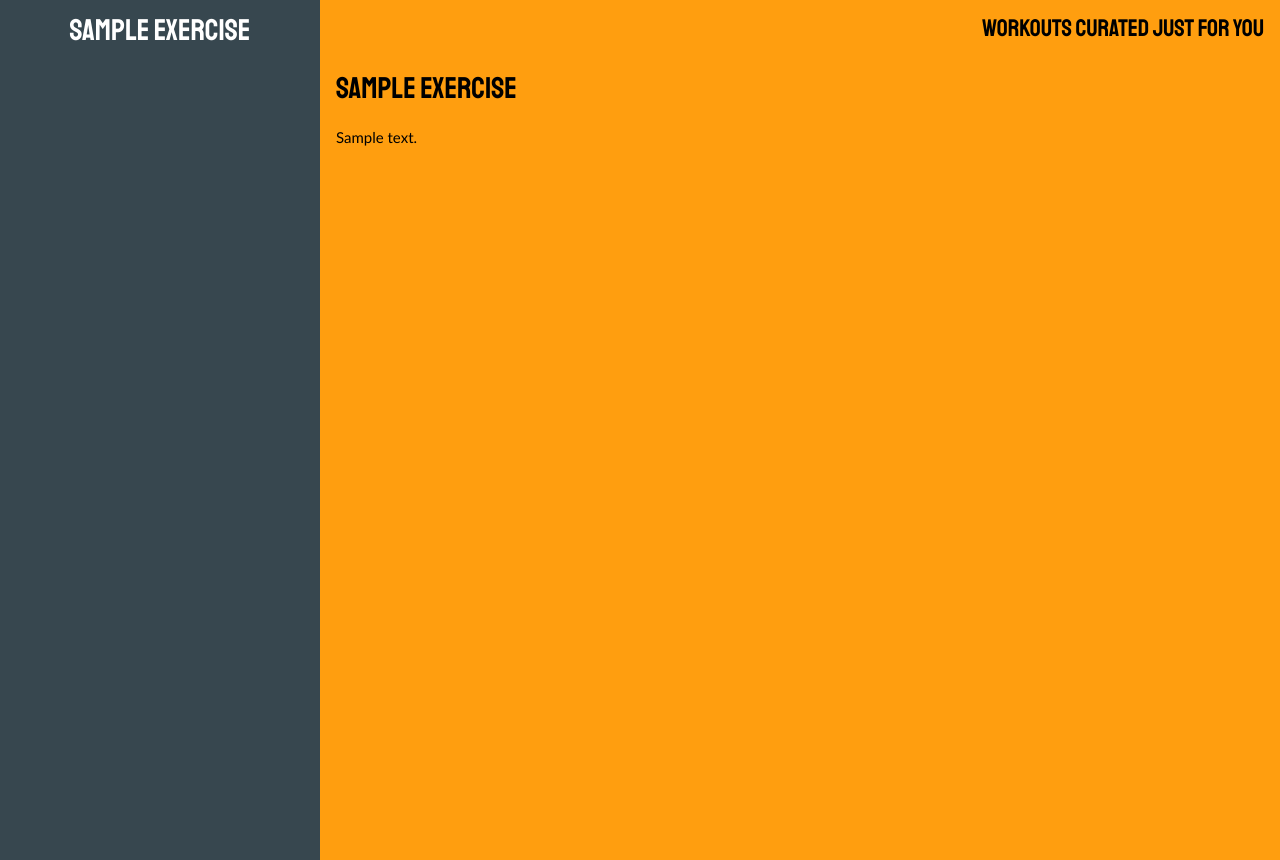
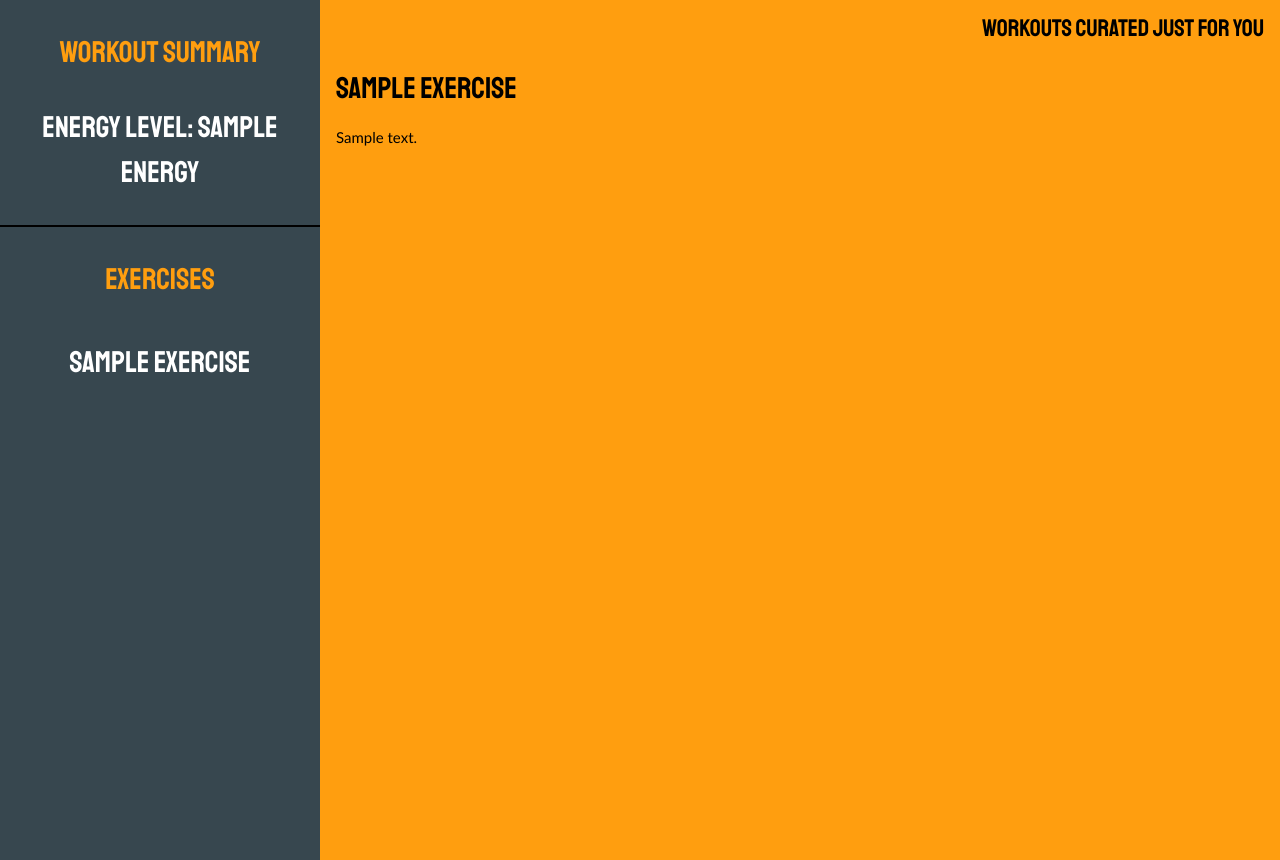
Before and after one commit to NaomiHYNg/DCPNN-c4920project, a Flask app: template templates/summary.html in a window 1280 px wide. Shown: the part 104-964 px from the top of the page. Run offline with Flask 2, Linux system fonts and the light colour scheme; the template is opened without the code that fills it: most values are stand-ins (such as "Sample title", 1, 10 or a date in 2020).

Commit message:
Sidebar still clipping. Temporary fix: height:90%

```diff
--- a/__init__.py
+++ b/__init__.py
@@ -59,7 +59,16 @@ def summary():
 
             content = json.loads(response.content)
 
-            return render_template('summary.html', exercise_list=content, username=request.form['username'])
+            energy = "MODERATE"
+
+            if request.form['energy'] == '3':
+                energy = "LOW"
+            elif request.form['energy'] == '6':
+                energy = "MODERATE"
+            elif request.form['energy'] == '9':
+                energy = "HIGH"
+
+            return render_template('summary.html', energy=energy, exercise_list=content, username=request.form['username'])
         except:
             error = "Error connecting to server!"
 
--- /dev/null
+++ b/static/css/main.css
@@ -0,0 +1,7 @@
+.delete{
+    color: red;
+    display: none;
+}
+.title:hover .delete {
+   display: inline
+}
--- a/templates/summary.html
+++ b/templates/summary.html
@@ -3,6 +3,7 @@
     <head>
         <title>Fitness Tailor</title>
         <link rel="stylesheet" href="/static/css/w3.css">
+        <link rel="stylesheet" href="/static/css/main.css">
     </head>
 
     <script>
@@ -21,13 +22,19 @@
     <body style="background-color:#ff9e0f">
         {% include 'snips/header.html' %}
 
-        <div class="w3-sidebar w3-theme w3-bar-block w3-staatliches" style="font-size:30px;width:25%">
+        <div class="w3-sidebar w3-theme w3-bar-block w3-staatliches" style="font-size:30px;width:25%;margin-bottom:100px;height:90%">
+
+            <div class="w3-container w3-center" style="border-bottom:2px solid black;">
+                <p class="w3-text-theme">Workout Summary</p>
+                <p>Energy Level: {{ energy }}</p>
+            </div>
+
+            <p class="w3-text-theme w3-center">Exercises</p>
 
             {% for exercise in exercise_list %}
-
-            <button class="w3-bar-item w3-button w3-center w3-animate-opacity" onclick="openWorkout({{ exercise['id'] }})">
-                {{ exercise['exercise'] }}
-            </button>
+                <button class="w3-bar-item w3-button w3-center w3-animate-opacity title" onclick="openWorkout({{ exercise['id'] }})">
+                    {{ exercise['exercise'] }}
+                </button>
             {% endfor %}
 
             <br>
```
